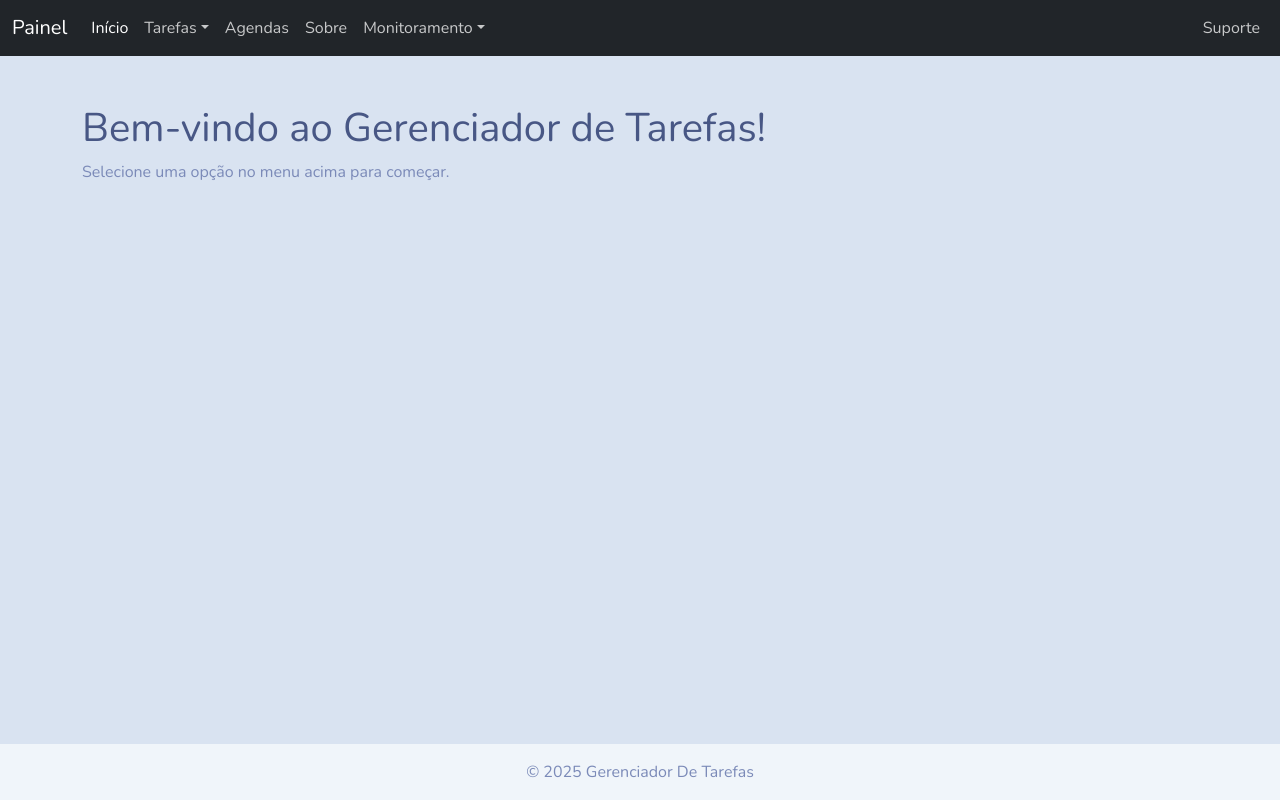
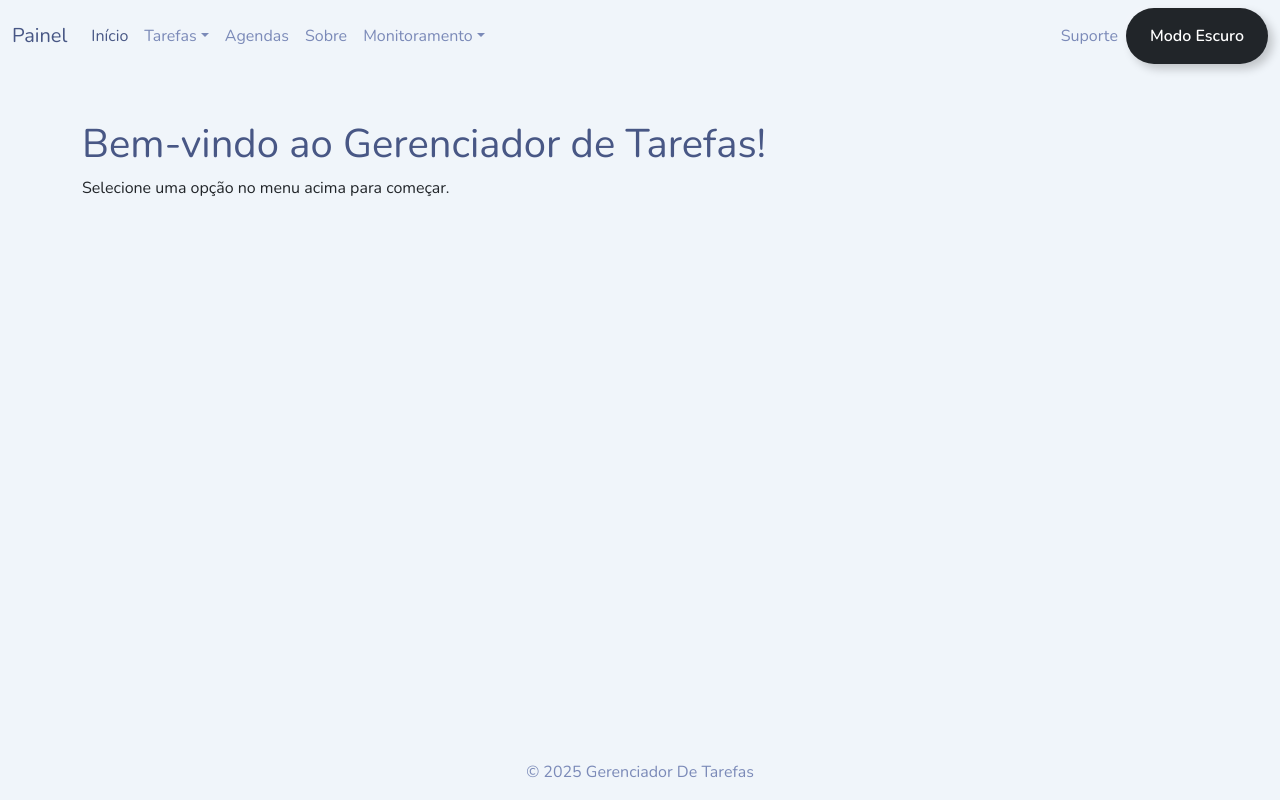
Before and after one commit to JadsonAnderson/Task_Management_System_Front, a React (Vite) app: page / in a window 1280 px wide. Built offline with nearby package versions, Linux system fonts and the light colour scheme.

Commit message:
Making some small changes

```diff
--- a/src/App.jsx
+++ b/src/App.jsx
@@ -19,6 +19,11 @@ function App() {
   const [taskToUpdateId, setTaskToUpdateId] = useState(null);
   const [taskToDeleteId, setTaskToDeleteId] = useState(null);
   const [shouldReloadTasks, setShouldReloadTasks] = useState(false); // Novo estado para recarregar lista
+  const [theme, setTheme] = useState("light")
+
+  const toggleTheme = () => {
+    setTheme(currentTheme => (currentTheme === "light" ? "dark" : "light"));
+  }
 
   // Função para mostrar a página de adicionar tarefa
   const handleShowAddTaskPage = () => {
@@ -66,6 +71,13 @@ function App() {
     setShouldReloadTasks(true); // Sinaliza para recarregar a lista
   };
 
+  const handleHomeClick = () => {
+    setCurrentPage(PAGE_VIEWS.HOME);
+    setTaskToUpdateId(null);
+    setTaskToDeleteId(null);
+    setShouldReloadTasks(false);  // Reseta qualquer necessidade de recarregar
+  }
+
   const renderMainContent = () => {
     switch (currentPage) {
       case PAGE_VIEWS.ADD_TASK:
@@ -103,8 +115,9 @@ function App() {
         }
       case PAGE_VIEWS.HOME:
       default:
+        // Renderização da página inicial com o botão de tema
         return (
-          <div className="container mt-5">
+          <div className={`container mt-5 text-${theme === 'light' ? 'dark' : 'light'}`}>
             <h1>Bem-vindo ao Gerenciador de Tarefas!</h1>
             <p>Selecione uma opção no menu acima para começar.</p>
           </div>
@@ -114,18 +127,22 @@ function App() {
 
   return (
     <div
+      className={`bg-${theme}`}
       style={{ display: "flex", flexDirection: "column", minHeight: "100vh" }}
     >
       <NavBarLog
         onAddTaskClick={handleShowAddTaskPage}
         onViewTasksClick={handleShowViewTasksPage}
+        onHomeClick={handleHomeClick}   // Função para voltar para "home"
+        theme={theme}
+        onToggleTheme={toggleTheme}     // Função para alternar o tema
       />
 
       <div style={{ flexGrow: 1 }}>
         {renderMainContent()}
       </div>
 
-      <BaseBoard />
+      <BaseBoard theme={theme} />
     </div>
   );
 }
--- a/src/components/BaseBoard.jsx
+++ b/src/components/BaseBoard.jsx
@@ -1,11 +1,19 @@
-function BaseBoard() {
+import PropTypes from 'prop-types';
+
+function BaseBoard({ theme }) {
+  const bgClass = theme === 'light' ? 'bg-light' : 'bg-dark';
+
   return (
-    <footer className="bg-light text-center text-lg-start mt-auto">
-      <div className="text-center p-3">
+    <footer className={`footer mt-auto py-3 ${bgClass}`}>
+      <div className="container text-center">
         © {new Date().getFullYear()} Gerenciador De Tarefas
       </div>
     </footer>
   );
 }
 
+BaseBoard.propTypes = {
+  theme: PropTypes.oneOf(['light', 'dark']).isRequired,
+};
+
 export default BaseBoard;
--- a/src/components/ListTasksPage.jsx
+++ b/src/components/ListTasksPage.jsx
@@ -95,7 +95,7 @@ function ListTasksPage({ onEditTask, onDeleteTask, onTaskCreatedOrUpdatedOrDelet
 
       {/* Seção para input de ID e botões de ação */}
       <div className="card mb-4 p-3 shadow-sm">
-        <h5 className="card-title">Gerenciar por ID</h5>
+        <h5 className="card-title">Gerenciar tarefa por ID</h5>
         <div className="input-group mb-3">
           <input
             type="number"
--- a/src/components/NavBarLog.jsx
+++ b/src/components/NavBarLog.jsx
@@ -5,9 +5,13 @@ function NavBarLog({
   onAdicionarUsuariosClick,
   onAddTaskClick,
   onViewTasksClick,
+  onHomeClick,
+  theme,
+  onToggleTheme,
 }) {
   return (
-    <nav className="navbar navbar-expand-lg bg-dark" data-bs-theme="dark">
+    <nav className={`navbar navbar-expand-lg bg-${theme === 'light' ? 'light' : 'dark'}`}
+      data-bs-theme={theme === 'light' ? 'light' : 'dark'}>
       <div className="container-fluid">
         <a className="navbar-brand" href="#">
           Painel
@@ -28,7 +32,14 @@ function NavBarLog({
         <div className="collapse navbar-collapse" id="navbarColor02">
           <ul className="navbar-nav me-auto">
             <li className="nav-item">
-              <a className="nav-link active" href="#" onClick={() => { /* Lógica para voltar a Home */ }}>
+              <a className="nav-link active" href="#" onClick={(e) => {
+                // Evita o comportamento padrão do link
+                e.preventDefault();
+                if (onHomeClick) {
+                  onHomeClick();  // A função para "home" é chamada
+                }
+              }}
+              >
                 Início
                 <span className="visually-hidden">(current)</span>
               </a>
@@ -154,14 +165,21 @@ function NavBarLog({
             </li>
           </ul>
 
-          <form className="d-flex">
-            <ul className="navbar-nav me-auto">
-              <li className="nav-item">
+          <form className="d-flex align-items-center gap-2">
+            {/* <ul className="navbar-nav me-auto"> */}
+              {/* <li className="nav-item"> */}
                 <a className="nav-link" href="#">
                   Suporte
                 </a>
-              </li>
-            </ul>
+              {/* </li> */}
+            {/* </ul> */}
+            <button
+              className={`btn btn-outline-${theme === 'light' ? 'dark' : 'light'}`}
+              type="button"
+              onClick={onToggleTheme}
+            >
+              Modo {theme === 'light' ? 'Escuro' : 'Claro'}
+            </button>
           </form>
         </div>
       </div>
@@ -170,10 +188,13 @@ function NavBarLog({
 }
 
 NavBarLog.propTypes = {
-  onVisualizarUsuariosClick: PropTypes.func.isRequired,
-  onAdicionarUsuariosClick: PropTypes.func.isRequired,
+  onVisualizarUsuariosClick: PropTypes.func,  // Não é obrigatório
+  onAdicionarUsuariosClick: PropTypes.func,  // Não é obrigatório
   onAddTaskClick: PropTypes.func.isRequired,
   onViewTasksClick: PropTypes.func.isRequired,
+  onHomeClick: PropTypes.func.isRequired,
+  theme: PropTypes.oneOf(['light', 'dark']).isRequired,
+  onToggleTheme: PropTypes.func.isRequired,
 };
 
 export default NavBarLog;
```
